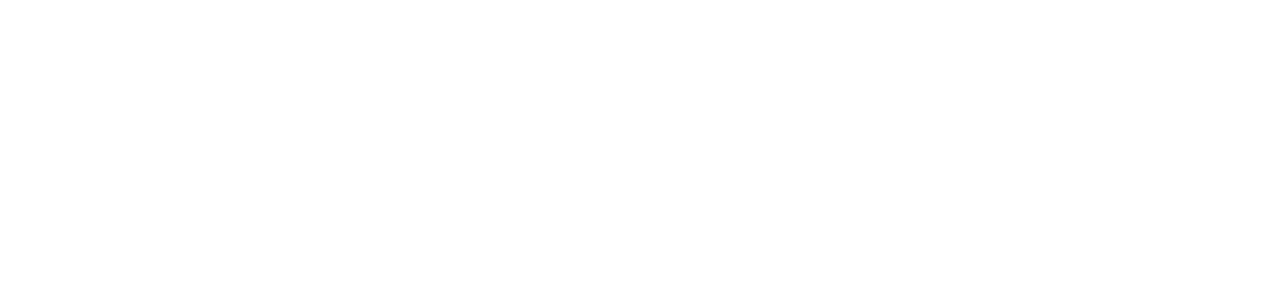
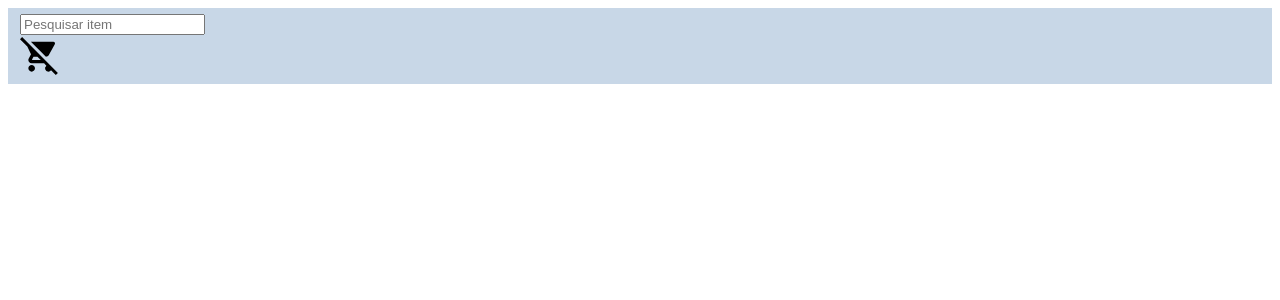
Before and after one commit to SantV7/list_supermarket, a React (Vite) app: page / in a window 1280 px wide. Shown: the top 300 px of the page. Built offline with nearby package versions, Linux system fonts and the light colour scheme.

Commit message:
I'm starting creating HeaderPage style

```diff
--- a/src/App.jsx
+++ b/src/App.jsx
@@ -1,4 +1,4 @@
-import { useState } from 'react'
+import HeaderPage from './components/header/HeaderPage'
 
 
 function App() {
@@ -6,6 +6,7 @@
 
   return (
     <>
+     <HeaderPage />
 
     </>
   )
--- a/src/components/header/HeaderPage.jsx
+++ b/src/components/header/HeaderPage.jsx
@@ -1,6 +1,7 @@
 import React, { useState } from 'react'
 import { FaCartShopping } from "react-icons/fa6";
 import { MdRemoveShoppingCart } from "react-icons/md";
+import '../../styles/headerStyle/headerpage.css'
 
 
 const HeaderPage = () => {
@@ -11,10 +12,10 @@
 
   return (
       <>
-      <header>
+      <header id='header'>
 
         <div className="searchItens">
-           <input type="search" placeholder='Pesquisar item da lista'  id="btnsearch" />
+           <input type="search" placeholder='Pesquisar item'  id="btnsearch" />
 
            <div onClick={() => SetStatusBtnCart(!statusBtnCart)} className="area_cart">
              {statusBtnCart
--- a/src/styles/global.css
+++ b/src/styles/global.css
@@ -3,3 +3,8 @@
     padding: 0;
     box-sizing: border-box;
 }
+
+
+body {
+    height: 100vh;
+}
--- /dev/null
+++ b/src/styles/headerStyle/headerpage.css
@@ -0,0 +1,4 @@
+#header {
+    background-color: rgb(200, 215, 231);
+    padding: 5.5px 12px;
+}
```
